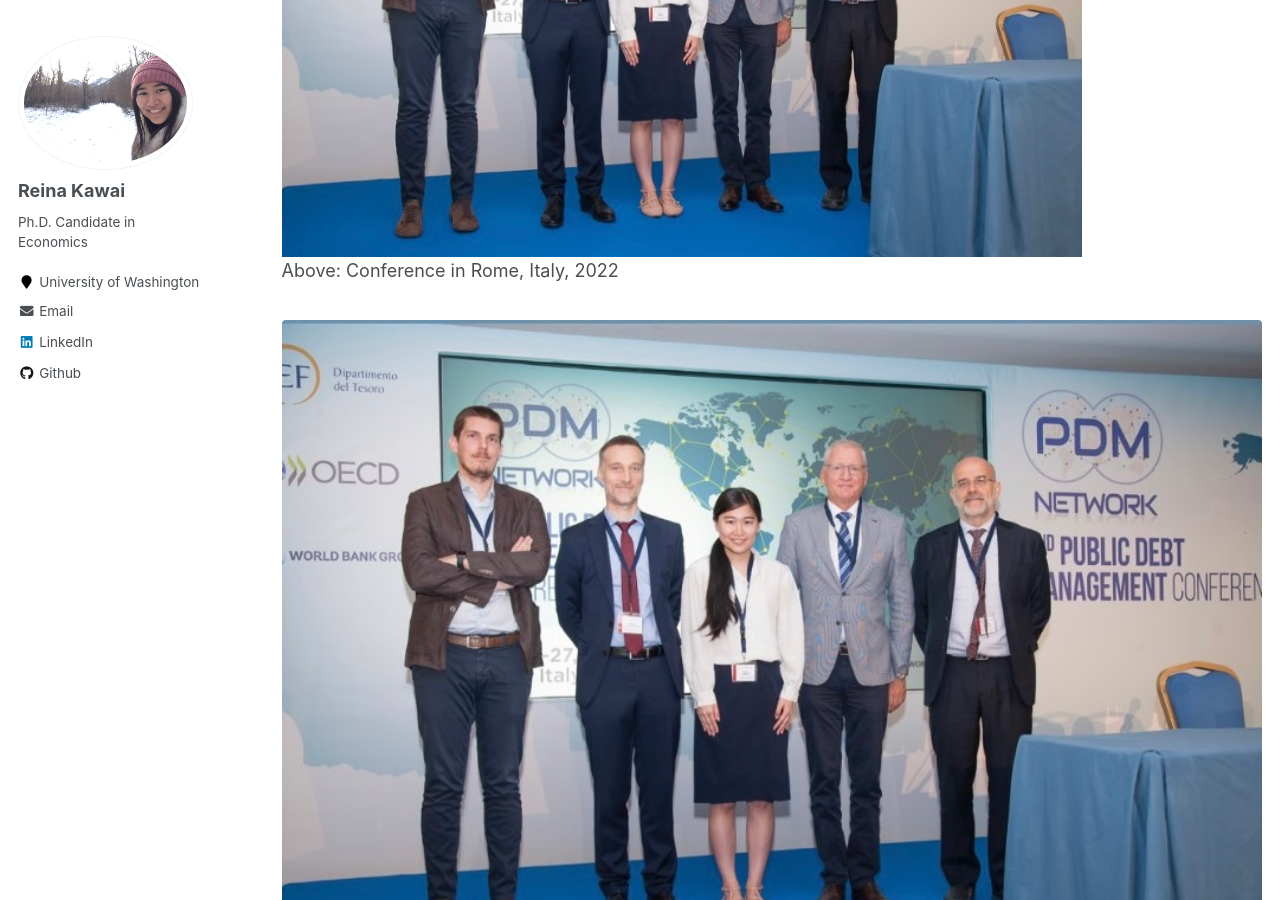
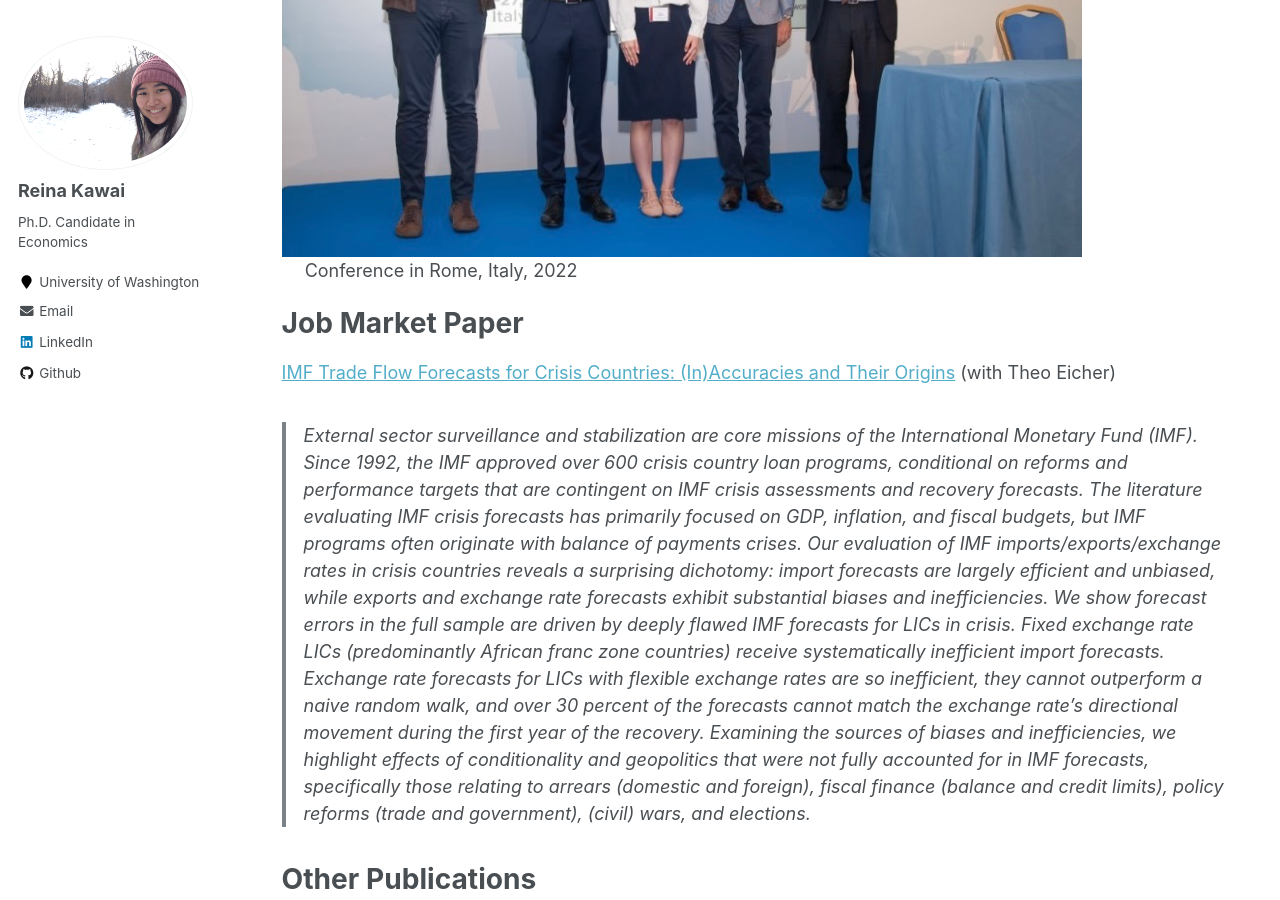
Before and after one commit to Reina-Kawai/Reina-Kawai.github.io, a Jekyll site: the page built from _pages/research.md, in a window 1280 px wide and 900 px high, scrolled down 438 px. Built offline with Jekyll 4.4.1, drawn with Linux system fonts in a browser that asks for light colours.

Commit message:
Update research.md

```diff
--- a/_pages/research.md
+++ b/_pages/research.md
@@ -6,12 +6,8 @@ author_profile: true
 ---
 
 <img src="https://Reina-Kawai.github.io/images/Website_research_part.jpg" width="800"> <br/>
-Above: Conference in Rome, Italy, 2022
+&emsp; Conference in Rome, Italy, 2022
 
-<figure>
-  <img src="https://Reina-Kawai.github.io/images/Website_research_part.jpg" width="800"/>
-  <figcaption>Conference in Rome, Italy, 2022</figcaption>
-</figure>
 
 Job Market Paper
 ===
```
